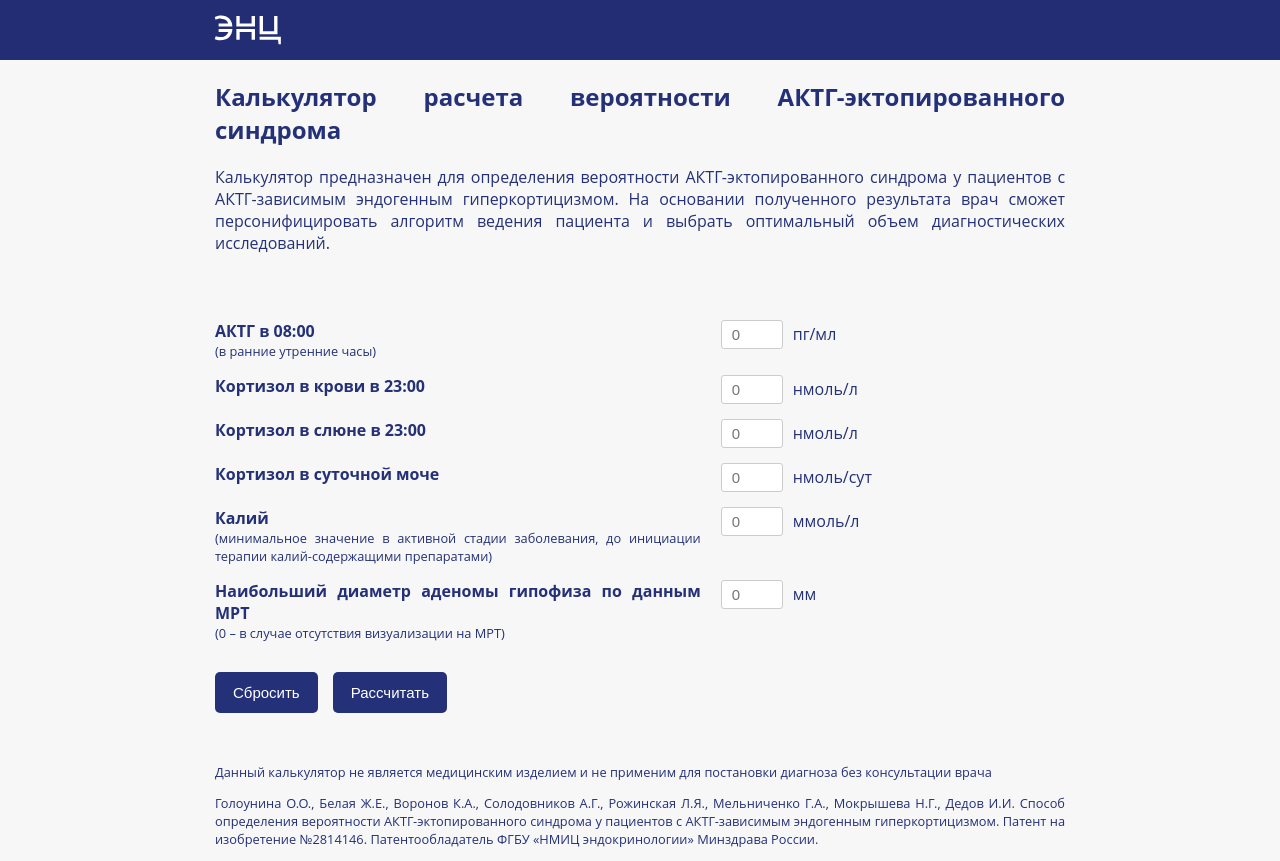
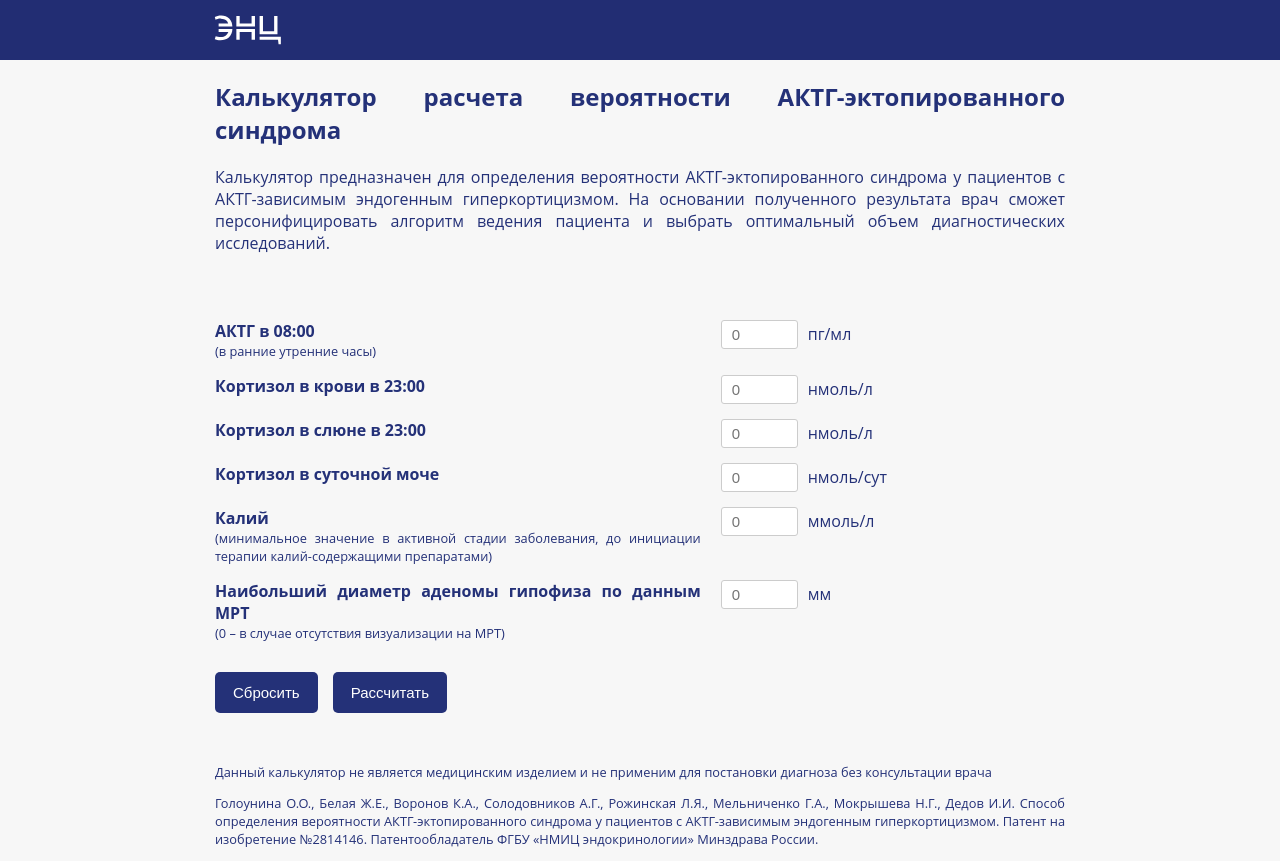
Before and after one commit to martynovappolina/aktg, a React (Create React App) app in the folder front/: page / in a window 1280 px wide. Built offline with nearby package versions, Linux system fonts and the light colour scheme.

Commit message:
update input max width

```diff
--- a/front/src/index.css
+++ b/front/src/index.css
@@ -72,7 +72,7 @@ table {
 }
 
 .custom-input {
-  max-width: 40px;
+  max-width: 55px;
 }
 
 .custom-input:focus, .custom-input:hover,
```
